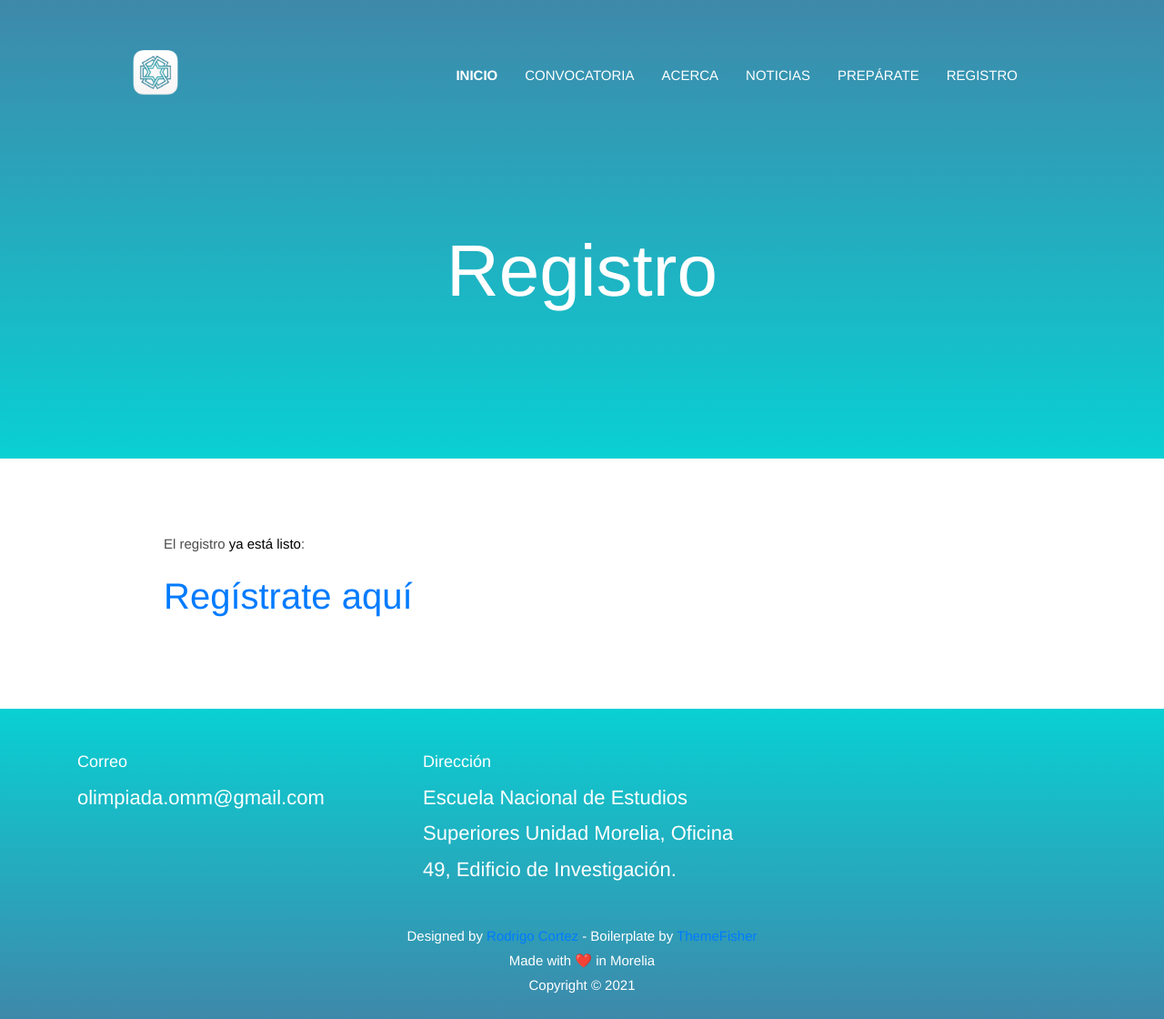
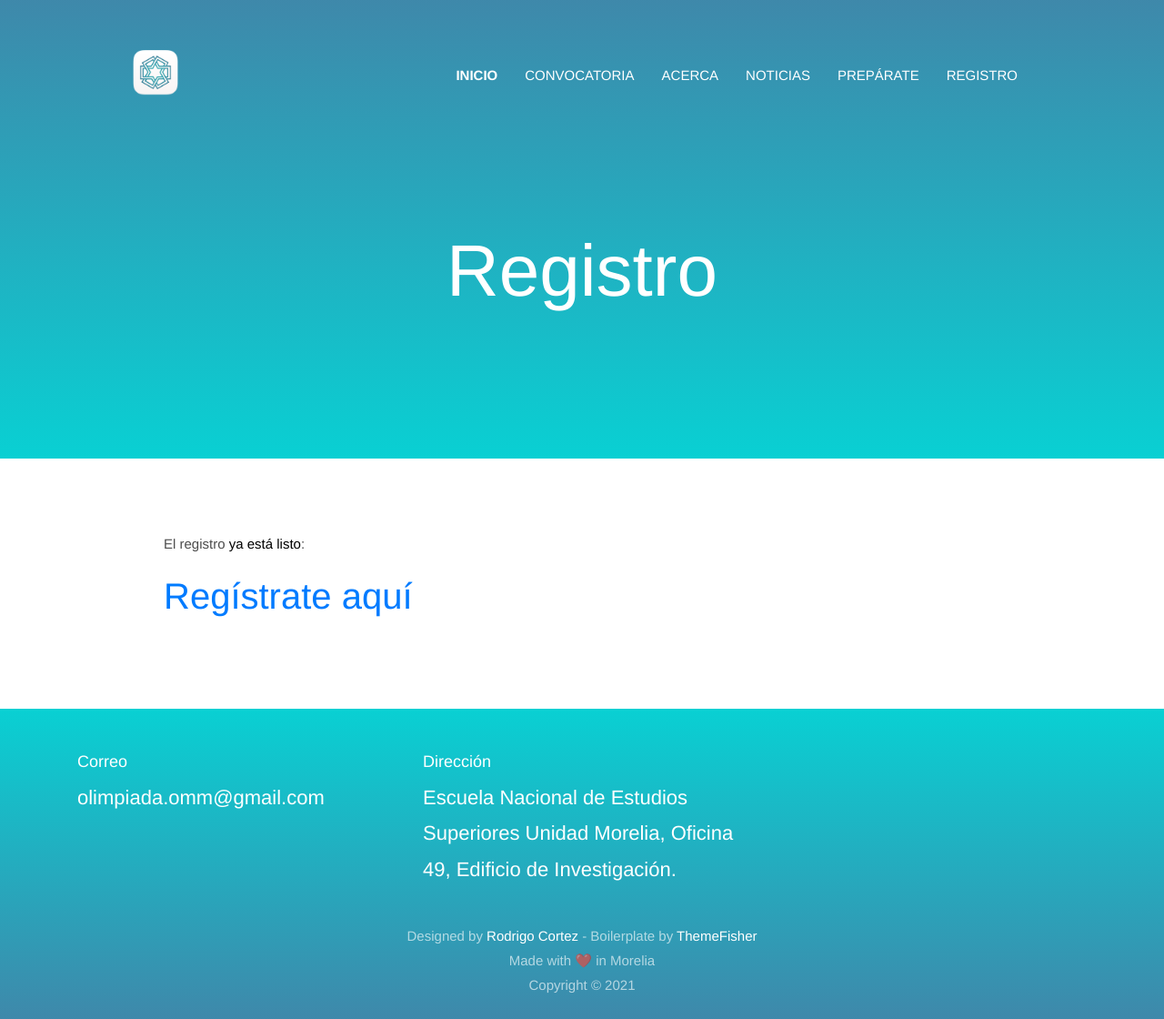
Before and after one commit to OlimpiadaMatematicasMichoacan/WOMM, a Jekyll site: the page built from _pages/registro.md, in a window 1280 px wide and 1120 px high. Shown: the whole window at 91% size. Built offline with Jekyll 4.4.1, drawn with Linux system fonts in a browser that asks for light colours.

Commit message:
fix bottom links

```diff
--- a/_includes/footer.html
+++ b/_includes/footer.html
@@ -1,3 +1,17 @@
+
+<style>
+  p.footer-text{
+    color: #ffffffa1;
+  }
+  p a {
+  color: white !important;
+  }
+  p a:hover{
+    text-decoration: underline;
+  }
+</style>
+
+
 <!-- footer -->
 <footer class="bg-footer footer-section">
   <div class="section pt-5 py-0">
@@ -16,7 +30,7 @@
     </div>
   </div>
   <div class="text-center py-4">
-    <p class="text-white footer-links mb-0">{{site.data.settings.copyright}}</p>
+    <p class="footer-text mb-0">{{site.data.settings.copyright}}</p>
   </div>
 </footer>
 <!-- /footer -->
--- a/assets/scss/_common.scss
+++ b/assets/scss/_common.scss
@@ -34,10 +34,6 @@ img {
   border: 0;
 }
 
-#footer-links{
-  color: $secondary-color !important;
-}
-
 a,
 a:hover,
 a:focus {
@@ -60,6 +56,7 @@ a.text-dark{
     color: $primary-color !important;
   }
 }
+
 
 a:hover {
   color: $primary-color;
@@ -134,6 +131,7 @@ a:hover {
 .text-light {
   color: $text-color-light !important;
 }
+
 
 .mb-10 {
   margin-bottom: 10px !important;
```
